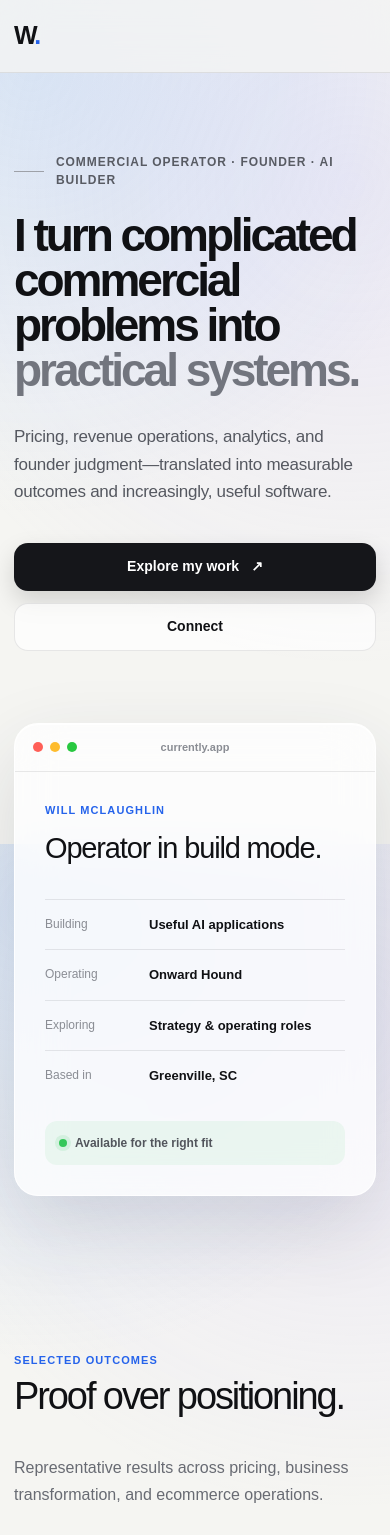
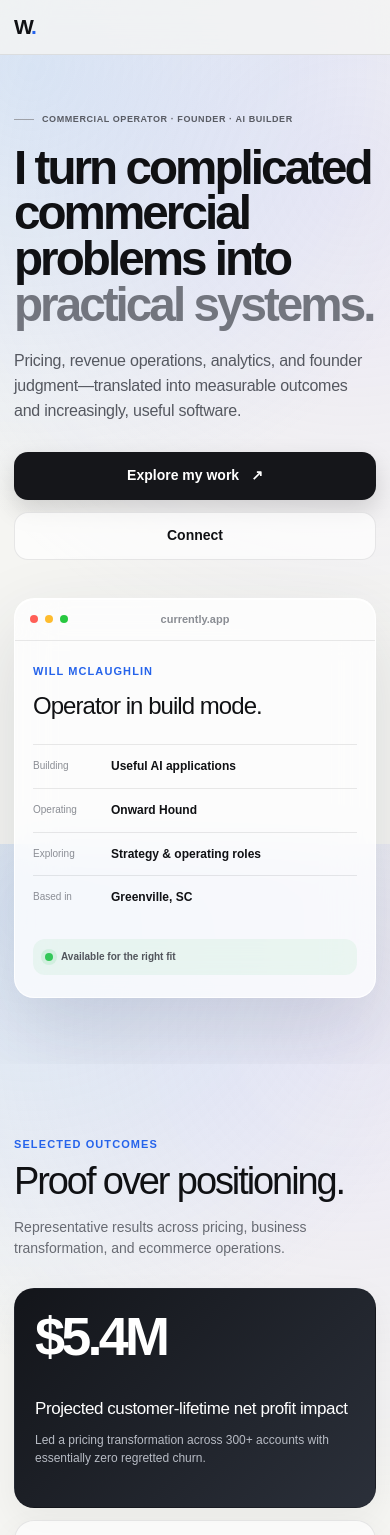
Before and after one commit to gitlovin-labs/will-portfolio, a Next.js app: page / in a window 390 px wide. Shown: the top 1535 px of the page. Built offline with nearby package versions, Linux system fonts and the light colour scheme.

Commit message:
Fix mobile layout and text overlap

```diff
--- a/app/globals.css
+++ b/app/globals.css
@@ -80,3 +80,199 @@ footer { margin-top:80px; border-top:1px solid var(--line); background:rgba(255,
   .section-heading,.footer-inner{align-items:flex-start; flex-direction:column}.metric-card,.metric-card-featured,.metric-card-wide{grid-column:span 12}.build-grid{grid-template-columns:1fr}.mission-row{grid-template-columns:44px 1fr}.mission-status{grid-column:2}.footer-inner{padding-block:70px;min-height:auto}
 }
 @media(max-width:520px){.shell{width:min(100% - 28px,1180px)}.hero h1{font-size:46px}.hero-lede{font-size:17px}.hero-actions{align-items:stretch;flex-direction:column}.button{width:100%}.section{padding-block:76px}.metric-card{min-height:240px}.metric-value{margin-bottom:40px}.footer-links{width:100%;flex-direction:column}.footer-links a{text-align:center}}
+
+
+/* Mobile layout hardening */
+body { overflow-x: hidden; }
+#outcomes, #missions, #builds, #contact { scroll-margin-top: 88px; }
+
+@media (max-width: 520px) {
+  .site-nav { position: relative; }
+  .nav-inner { height: 54px; }
+  .wordmark { font-size: 21px; }
+
+  .hero {
+    width: 100%;
+    gap: 38px;
+    padding: 58px 14px 66px;
+    overflow: hidden;
+  }
+
+  .hero-copy,
+  .now-card,
+  .section-heading > div,
+  .mission-row > div,
+  .build-copy {
+    min-width: 0;
+  }
+
+  .eyebrow {
+    align-items: flex-start;
+    gap: 8px;
+    max-width: 100%;
+    font-size: 9px;
+    line-height: 1.5;
+    letter-spacing: .065em;
+  }
+
+  .eyebrow-line {
+    width: 20px;
+    margin-top: 6px;
+    flex: 0 0 20px;
+  }
+
+  .hero h1 {
+    margin-top: 18px;
+    max-width: 100%;
+    font-size: clamp(40px, 12.2vw, 48px);
+    line-height: .96;
+    letter-spacing: -.062em;
+    overflow-wrap: anywhere;
+  }
+
+  .hero-lede {
+    margin-top: 22px;
+    max-width: 100%;
+    font-size: 16px;
+    line-height: 1.55;
+  }
+
+  .hero-actions { margin-top: 28px; }
+
+  .now-card {
+    width: 100%;
+    border-radius: 20px;
+  }
+
+  .window-bar { height: 42px; }
+  .traffic-lights { left: 15px; }
+  .traffic-lights i { width: 8px; height: 8px; }
+  .now-content { padding: 22px 18px; }
+  .now-content h2 { margin-bottom: 20px; font-size: 24px; }
+
+  .now-content dl div {
+    grid-template-columns: 68px minmax(0, 1fr);
+    gap: 10px;
+    padding: 13px 0;
+  }
+
+  .now-content dt { font-size: 10px; }
+  .now-content dd { font-size: 12px; line-height: 1.4; overflow-wrap: anywhere; }
+  .now-status { padding: 11px 12px; font-size: 10px; line-height: 1.4; }
+
+  .section {
+    width: 100%;
+    padding: 72px 14px;
+    overflow: hidden;
+  }
+
+  .section-heading {
+    gap: 16px;
+    margin-bottom: 28px;
+  }
+
+  .section-heading h2,
+  .footer-inner h2 {
+    font-size: 38px;
+    line-height: 1.02;
+  }
+
+  .section-heading > p {
+    max-width: 100%;
+    font-size: 14px;
+    line-height: 1.55;
+  }
+
+  .metrics-grid { gap: 12px; }
+
+  .metric-card {
+    min-width: 0;
+    min-height: 220px;
+    padding: 22px 20px;
+    border-radius: 20px;
+  }
+
+  .metric-value {
+    margin-bottom: 36px;
+    font-size: 54px;
+    line-height: .95;
+  }
+
+  .metric-card h3 {
+    font-size: 17px;
+    line-height: 1.25;
+  }
+
+  .metric-card > p:last-child {
+    font-size: 12px;
+    line-height: 1.5;
+    overflow-wrap: anywhere;
+  }
+
+  .mission-row {
+    grid-template-columns: 24px minmax(0, 1fr);
+    gap: 12px;
+    align-items: start;
+    padding: 24px 0;
+  }
+
+  .mission-number {
+    padding-top: 3px;
+    font-size: 10px;
+  }
+
+  .mission-row h3 {
+    font-size: 18px;
+    line-height: 1.2;
+  }
+
+  .mission-row p {
+    margin-top: 7px;
+    font-size: 12px;
+    line-height: 1.5;
+    overflow-wrap: anywhere;
+  }
+
+  .mission-status {
+    grid-column: 2;
+    justify-self: start;
+    max-width: 100%;
+    padding: 6px 9px;
+    font-size: 9px;
+    white-space: normal;
+  }
+
+  .build-card { border-radius: 20px; }
+  .build-visual { height: 190px; }
+  .build-visual span {
+    width: 68px;
+    height: 68px;
+    border-radius: 19px;
+    font-size: 32px;
+  }
+
+  .build-copy { padding: 21px 19px 23px; }
+  .build-copy h3 { font-size: 23px; }
+  .build-copy > p:not(.build-eyebrow) {
+    font-size: 13px;
+    line-height: 1.55;
+    overflow-wrap: anywhere;
+  }
+
+  .build-tag {
+    display: inline-flex;
+    max-width: 100%;
+    white-space: normal;
+    line-height: 1.3;
+  }
+
+  footer { margin-top: 30px; }
+  .footer-inner {
+    width: 100%;
+    gap: 28px;
+    padding: 58px 14px;
+  }
+
+  .footer-links { gap: 9px; }
+  .footer-links a { width: 100%; }
+}
```
